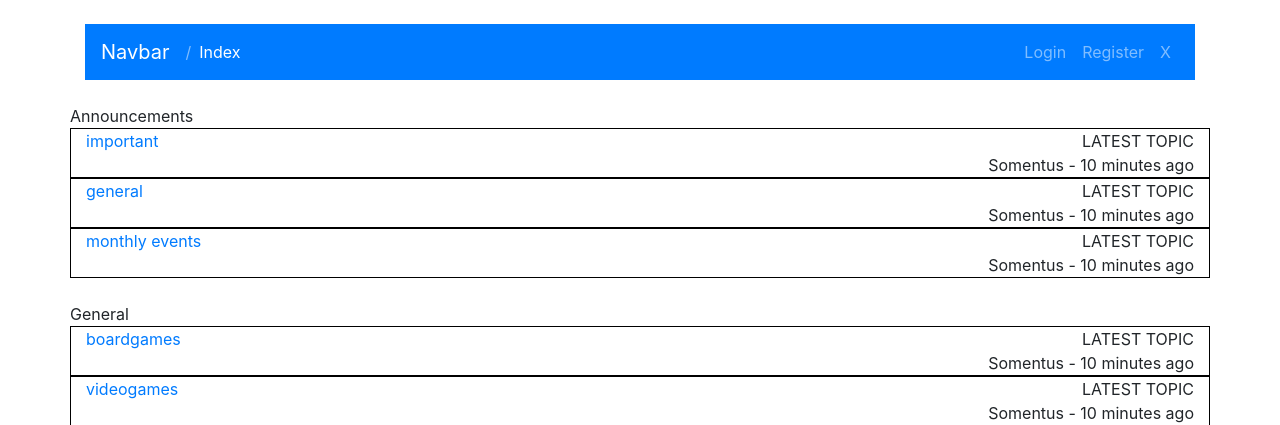
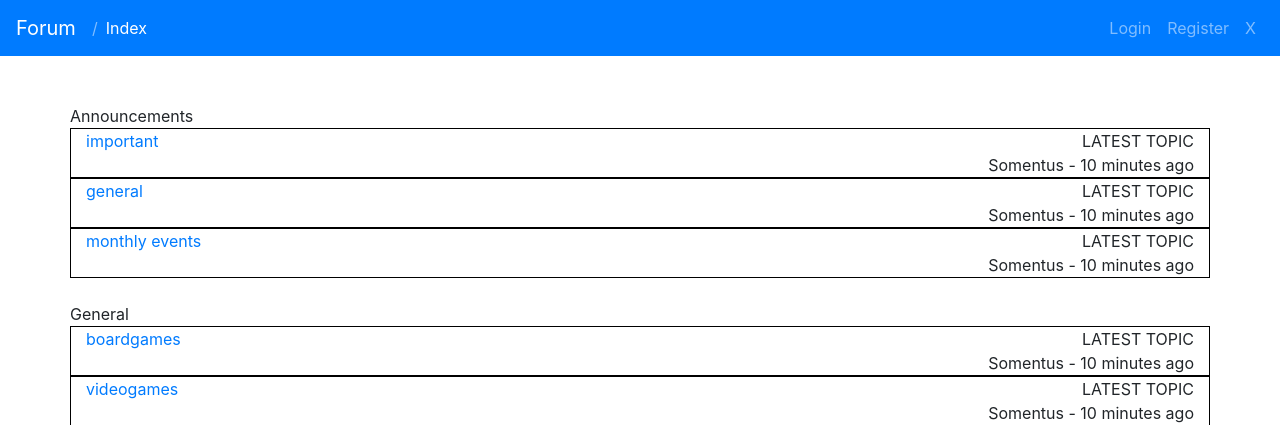
Before and after one commit to Somentus/Forum, a PHP site: page / in a window 1280 px wide. Shown: the top 425 px of the page. Run offline with PHP 8.4, Linux system fonts and the light colour scheme; data comes from the database, SQL or seed files in the repository.

Commit message:
Made navbar full size

```diff
--- a/admin/forums.php
+++ b/admin/forums.php
@@ -34,7 +34,11 @@ if(isset($_POST['add']) || isset($_POST['delete']) || isset($_POST['priority']))
 
 <body>
 
-	<?php navbar($pdo); ?>
+	<div>
+		<?php navbar($pdo); ?>
+	</div>
+
+	<br />
 
 	<div class="container">
 		<div id="errors">
--- a/includes/codes.php
+++ b/includes/codes.php
@@ -55,7 +55,7 @@ function navbar($pdo) {
 
     echo '
     <nav class="navbar sticky-top navbar-expand-lg navbar-dark bg-primary">
-        <a class="navbar-brand" href="index.php">Navbar</a>
+        <a class="navbar-brand" href="index.php">Forum</a>
         <button class="navbar-toggler" type="button" data-toggle="collapse" data-target="#navbarSupportedContent" aria-controls="navbarSupportedContent" aria-expanded="false" aria-label="Toggle navigation">
         <span class="navbar-toggler-icon"></span>
         </button>
--- a/index.php
+++ b/index.php
@@ -30,9 +30,13 @@ if(isset($_POST['login'])) {
 
 <body>
 
+	<div>
+		<?php navbar($pdo); ?>
+	</div>
+
 	<br />
 	<div class="container">
-		<?php navbar($pdo); portal($errors); body($pdo); ?>
+		<?php portal($errors); body($pdo); ?>
 	</div>
 
 </body>
```
Also changed, not shown: create_topic.php (+6 -5 lines), forum.php (+6 -6 lines), topic.php (+6 -6 lines).
